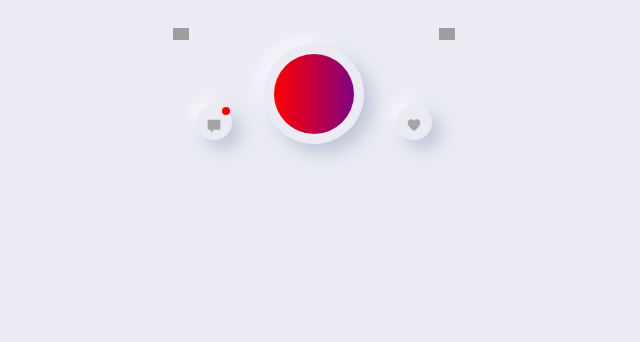
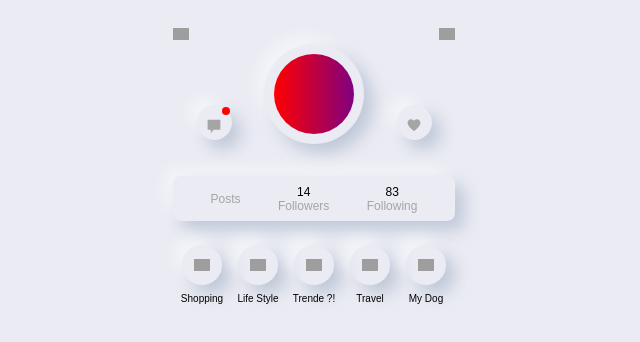
Before and after one commit to ferneynava/instagram-redesign-app, a website with bundled scripts: page src/index.html in a window 1280 px wide. Shown: the whole page, without its empty margins (326-966 px from the left). Built offline with nearby package versions, Linux system fonts and the light colour scheme; some packages are replaced by stand-ins of ours; no server answers; grey boxes are pictures that could not be loaded.

Commit message:
:rocket: [Deploy] Redesign of Instagram
[Deploy] Redesign of Instagram

```diff
--- a/src/assets/style.css
+++ b/src/assets/style.css
@@ -110,3 +110,55 @@ body {
     box-shadow: 9px 9px 16px rgb(163 177 198 / 60%),
                 -9px -9px 16px rgb(255 255 255 / 50%);
 }
+
+.posts-container {
+    display: flex;
+    justify-content: space-evenly;
+    align-items: center;
+    width: 282px;
+    height: 45px;
+    border-radius: 8px;
+    box-shadow: 9px 9px 16px rgb(163 177 198 / 60%),
+                -9px -9px 16px rgb(255 255 255 / 50%);
+    margin-top: 16px;
+}
+
+.text-box {
+    display: flex;
+    flex-direction: column;
+    align-items: center;
+    margin: 0;
+}
+
+.text-box span + span {
+    color: var(--dark-gray);
+}
+
+.highlights-container {
+    list-style-type: none;
+    display: flex;
+    padding: 0;
+}
+
+.highlights-container div {
+    width: 40px;
+    height: 40px;
+    border-radius: 50%;
+    box-shadow: 9px 9px 16px rgb(163 177 198 / 60%),
+                -9px -9px 16px rgb(255 255 255 / 50%);
+    margin: 8px;
+}
+
+.photos-container {
+    display: grid;
+    grid-template-columns: repeat(3, 1fr);
+    grid-gap: 4px;
+    width: 282px;
+}
+
+.photos-container img {
+    border-radius: 8px;
+    width: 90px;
+    height: 90px;
+    object-fit: cover;
+}
--- a/src/index.html
+++ b/src/index.html
@@ -38,6 +38,61 @@
         <img class="icon-sm" class="icon" src="https://img.icons8.com/ios/50/000000/settings--v1.png">
     </header>
 
+    <section class="posts-container">
+        <p class="text-box text-md">
+            <span id="posts"></span>
+            <span>Posts</span>
+        </p>
+
+        <p class="text-box text-md">
+            <span>14</span>
+            <span>Followers</span>
+        </p>
+
+        <p class="text-box text-md">
+            <span>83</span>
+            <span>Following</span>
+        </p>
+    </section>
+
+    <ul class="highlights-container">
+        <li>
+            <div class="center">
+                <img class="icon-sm" src="https://img.icons8.com/external-kmg-design-outline-color-kmg-design/32/000000/external-shopping-bag-e-commerce-kmg-design-outline-color-kmg-design-1.png"/>
+            </div>
+            <p class="text-sm">Shopping</p>
+        </li>
+
+        <li>
+            <div class="center">
+                <img class="icon-sm" src="https://img.icons8.com/external-vitaliy-gorbachev-lineal-color-vitaly-gorbachev/60/000000/external-carrot-vegetable-vitaliy-gorbachev-lineal-color-vitaly-gorbachev.png"/>
+            </div>
+            <p class="text-sm">Life Style</p>
+        </li>
+
+        <li>
+            <div class="center">
+                <img class="icon-sm" src="https://img.icons8.com/external-filled-outline-icons-pause-08/64/000000/external-clothes-autumn-filled-outline-icons-pause-08.png"/>
+            </div>
+            <p class="text-sm">Trende ?!</p>
+        </li>
+
+        <li>
+            <div class="center">
+                <img class="icon-sm" src="https://img.icons8.com/external-vitaliy-gorbachev-lineal-color-vitaly-gorbachev/60/000000/external-plane-summer-vitaliy-gorbachev-lineal-color-vitaly-gorbachev.png"/>
+            </div>
+            <p class="text-sm">Travel</p>
+        </li>
+
+        <li>
+            <div class="center">
+                <img class="icon-sm" src="https://img.icons8.com/external-bearicons-outline-color-bearicons/64/000000/external-Dog-chinese-new-year-bearicons-outline-color-bearicons.png"/>
+            </div>
+            <p class="text-sm">My Dog</p>
+        </li>
+    </ul>
+
+    <section id="photos" class="photos-container"></section>
 
 </body>
 </html>
```
